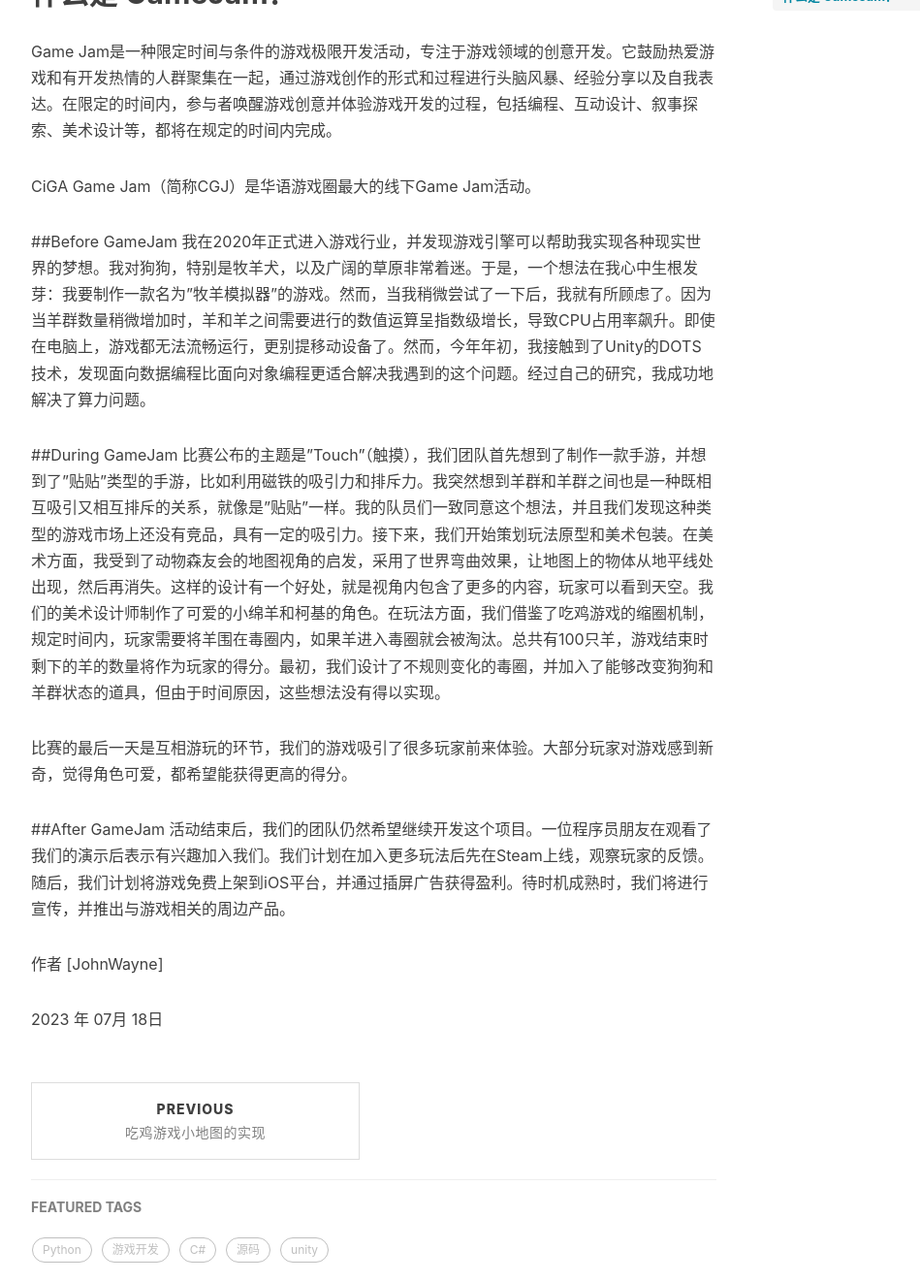
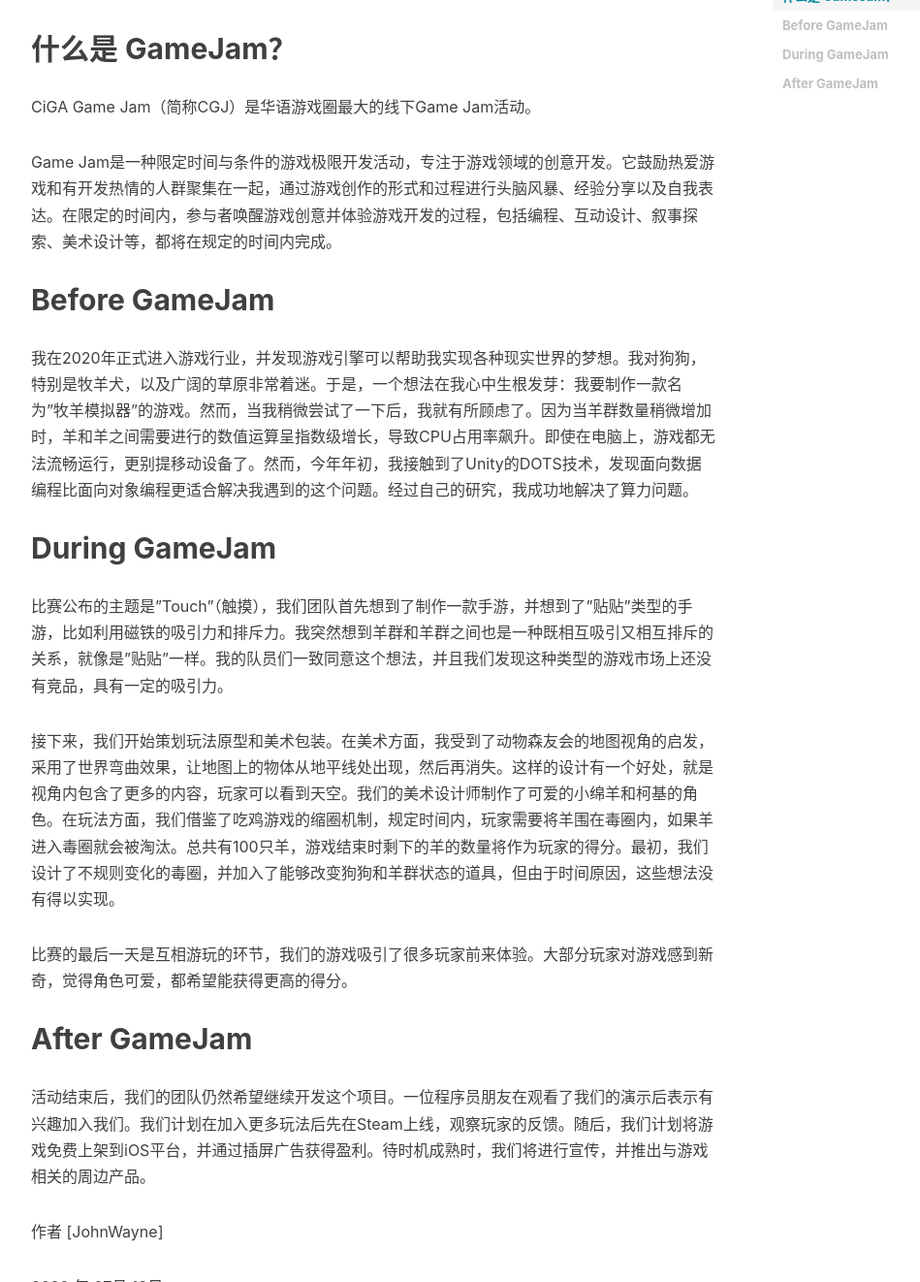
Before and after one commit to johnwayne1995/johnwayne1995.github.io, a Jekyll site: the page built from _posts/2023-07-18-开发一款独立游戏的心路历程（持续更新）.md, in a window 1280 px wide and 1400 px high, scrolled down 812 px, cut to the strip 78-1400 px from the top of the window. Shown: the whole strip at 97% size, without its empty margins (233-1182 px from the left). Built offline with Jekyll 4.4.1, drawn with Linux system fonts in a browser that asks for light colours; nearby versions of some CDN libraries; comment, search, counter and statistics services are not loaded; some of the changed lines change nothing that is shown.

Commit message:
Update 2023-07-18-开发一款独立游戏的心路历程（持续更新）.md

```diff
--- a/_posts/2023-07-18-开发一款独立游戏的心路历程（持续更新）.md
+++ b/_posts/2023-07-18-开发一款独立游戏的心路历程（持续更新）.md
@@ -13,25 +13,33 @@
 ---
 
 2023年7月7日至2023年7月9日，我带领一个由3名美术、一名策划兼运营人员和一名音效组成的团队参加了CIGA GameJam 2023上海站的线下活动。在这次活动中，我们成功地开发出一款广受好评的游戏，也让我梦想成真。
+
+以下为游戏实机录屏：
 <iframe src="//player.bilibili.com/player.html?aid=315709448&bvid=BV1yP411C7iu&cid=1190391427&page=1" scrolling="no" border="0" frameborder="no" framespacing="0" allowfullscreen="true"> </iframe>
 
 
 ## 什么是 GameJam？
 
+CiGA Game Jam（简称CGJ）是华语游戏圈最大的线下Game Jam活动。
+
 Game Jam是一种限定时间与条件的游戏极限开发活动，专注于游戏领域的创意开发。它鼓励热爱游戏和有开发热情的人群聚集在一起，通过游戏创作的形式和过程进行头脑风暴、经验分享以及自我表达。在限定的时间内，参与者唤醒游戏创意并体验游戏开发的过程，包括编程、互动设计、叙事探索、美术设计等，都将在规定的时间内完成。
 
-CiGA Game Jam（简称CGJ）是华语游戏圈最大的线下Game Jam活动。
+## Before GameJam
 
-##Before GameJam
 我在2020年正式进入游戏行业，并发现游戏引擎可以帮助我实现各种现实世界的梦想。我对狗狗，特别是牧羊犬，以及广阔的草原非常着迷。于是，一个想法在我心中生根发芽：我要制作一款名为"牧羊模拟器"的游戏。然而，当我稍微尝试了一下后，我就有所顾虑了。因为当羊群数量稍微增加时，羊和羊之间需要进行的数值运算呈指数级增长，导致CPU占用率飙升。即使在电脑上，游戏都无法流畅运行，更别提移动设备了。然而，今年年初，我接触到了Unity的DOTS技术，发现面向数据编程比面向对象编程更适合解决我遇到的这个问题。经过自己的研究，我成功地解决了算力问题。
 
-##During GameJam
-比赛公布的主题是"Touch"（触摸），我们团队首先想到了制作一款手游，并想到了"贴贴"类型的手游，比如利用磁铁的吸引力和排斥力。我突然想到羊群和羊群之间也是一种既相互吸引又相互排斥的关系，就像是"贴贴"一样。我的队员们一致同意这个想法，并且我们发现这种类型的游戏市场上还没有竞品，具有一定的吸引力。接下来，我们开始策划玩法原型和美术包装。在美术方面，我受到了动物森友会的地图视角的启发，采用了世界弯曲效果，让地图上的物体从地平线处出现，然后再消失。这样的设计有一个好处，就是视角内包含了更多的内容，玩家可以看到天空。我们的美术设计师制作了可爱的小绵羊和柯基的角色。在玩法方面，我们借鉴了吃鸡游戏的缩圈机制，规定时间内，玩家需要将羊围在毒圈内，如果羊进入毒圈就会被淘汰。总共有100只羊，游戏结束时剩下的羊的数量将作为玩家的得分。最初，我们设计了不规则变化的毒圈，并加入了能够改变狗狗和羊群状态的道具，但由于时间原因，这些想法没有得以实现。
+## During GameJam
+
+比赛公布的主题是"Touch"（触摸），我们团队首先想到了制作一款手游，并想到了"贴贴"类型的手游，比如利用磁铁的吸引力和排斥力。我突然想到羊群和羊群之间也是一种既相互吸引又相互排斥的关系，就像是"贴贴"一样。我的队员们一致同意这个想法，并且我们发现这种类型的游戏市场上还没有竞品，具有一定的吸引力。
+
+接下来，我们开始策划玩法原型和美术包装。在美术方面，我受到了动物森友会的地图视角的启发，采用了世界弯曲效果，让地图上的物体从地平线处出现，然后再消失。这样的设计有一个好处，就是视角内包含了更多的内容，玩家可以看到天空。我们的美术设计师制作了可爱的小绵羊和柯基的角色。在玩法方面，我们借鉴了吃鸡游戏的缩圈机制，规定时间内，玩家需要将羊围在毒圈内，如果羊进入毒圈就会被淘汰。总共有100只羊，游戏结束时剩下的羊的数量将作为玩家的得分。最初，我们设计了不规则变化的毒圈，并加入了能够改变狗狗和羊群状态的道具，但由于时间原因，这些想法没有得以实现。
 
 比赛的最后一天是互相游玩的环节，我们的游戏吸引了很多玩家前来体验。大部分玩家对游戏感到新奇，觉得角色可爱，都希望能获得更高的得分。
 
-##After GameJam
+## After GameJam
+
 活动结束后，我们的团队仍然希望继续开发这个项目。一位程序员朋友在观看了我们的演示后表示有兴趣加入我们。我们计划在加入更多玩法后先在Steam上线，观察玩家的反馈。随后，我们计划将游戏免费上架到iOS平台，并通过插屏广告获得盈利。待时机成熟时，我们将进行宣传，并推出与游戏相关的周边产品。
+
 
 作者 [JohnWayne]
 
```
